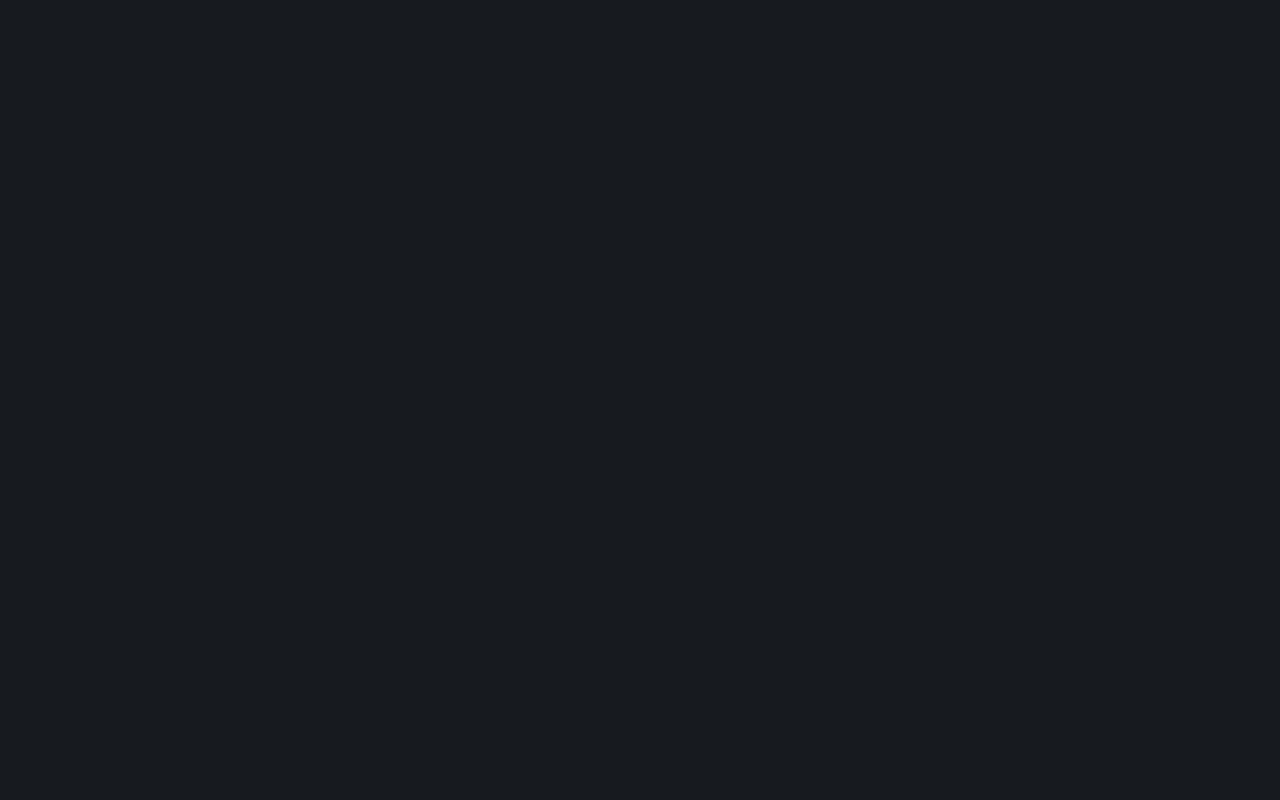
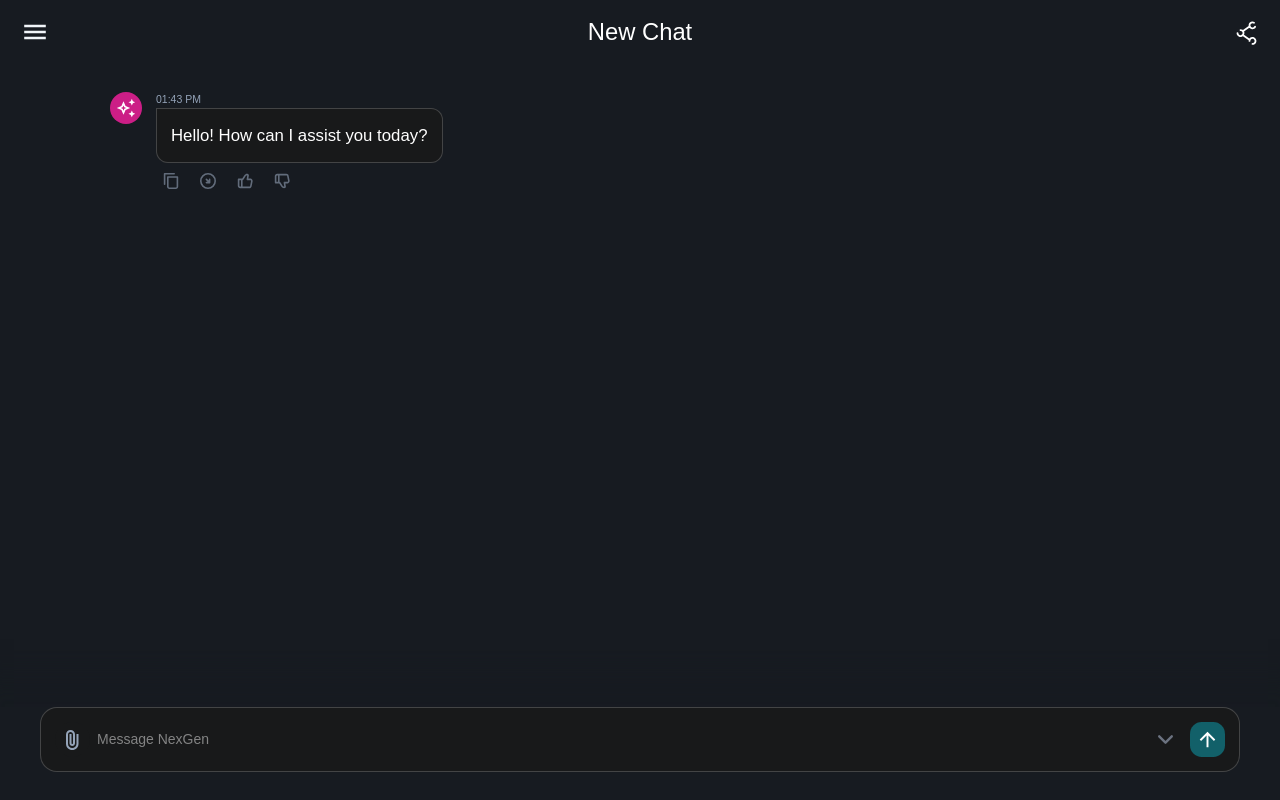
Before and after one commit to cosminbrn/AI-Interface, a React (Vite) app in the folder frontend/: page / in a window 1280 px wide. Built offline with nearby package versions, Linux system fonts and the light colour scheme; a web font is replaced by a local one.

Commit message:
fixed it almost

```diff
--- a/frontend/src/styles/base/_global.scss
+++ b/frontend/src/styles/base/_global.scss
@@ -8,8 +8,6 @@ body {
   overflow-x: hidden;
   background-color: $color-universal-background;
   -webkit-tap-highlight-color: transparent;
-  position: absolute;
-  bottom: 0;
 }
 
 #root {
@@ -17,8 +15,6 @@ body {
   min-height: 100dvh;
   display: flex;
   flex-direction: column;
-  position: absolute;
-  bottom: 0;
 }
 
 input {
```
